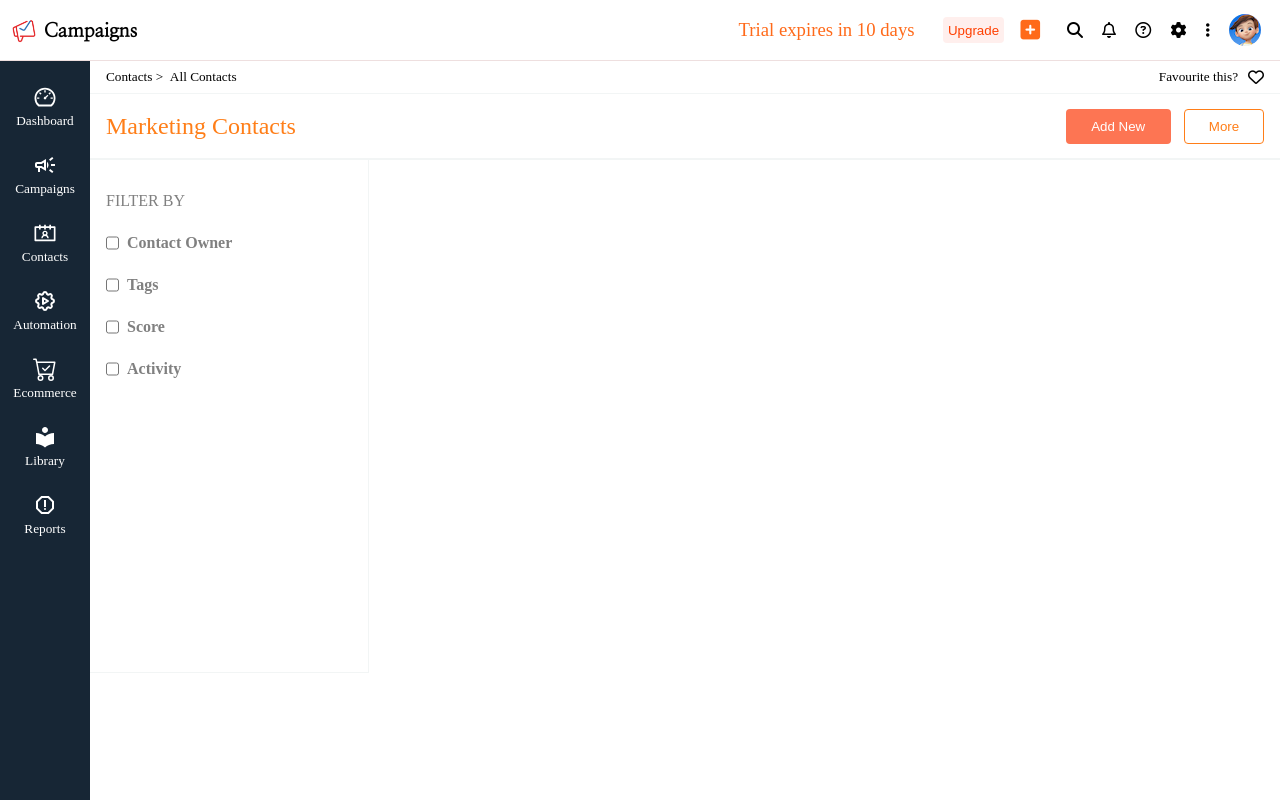
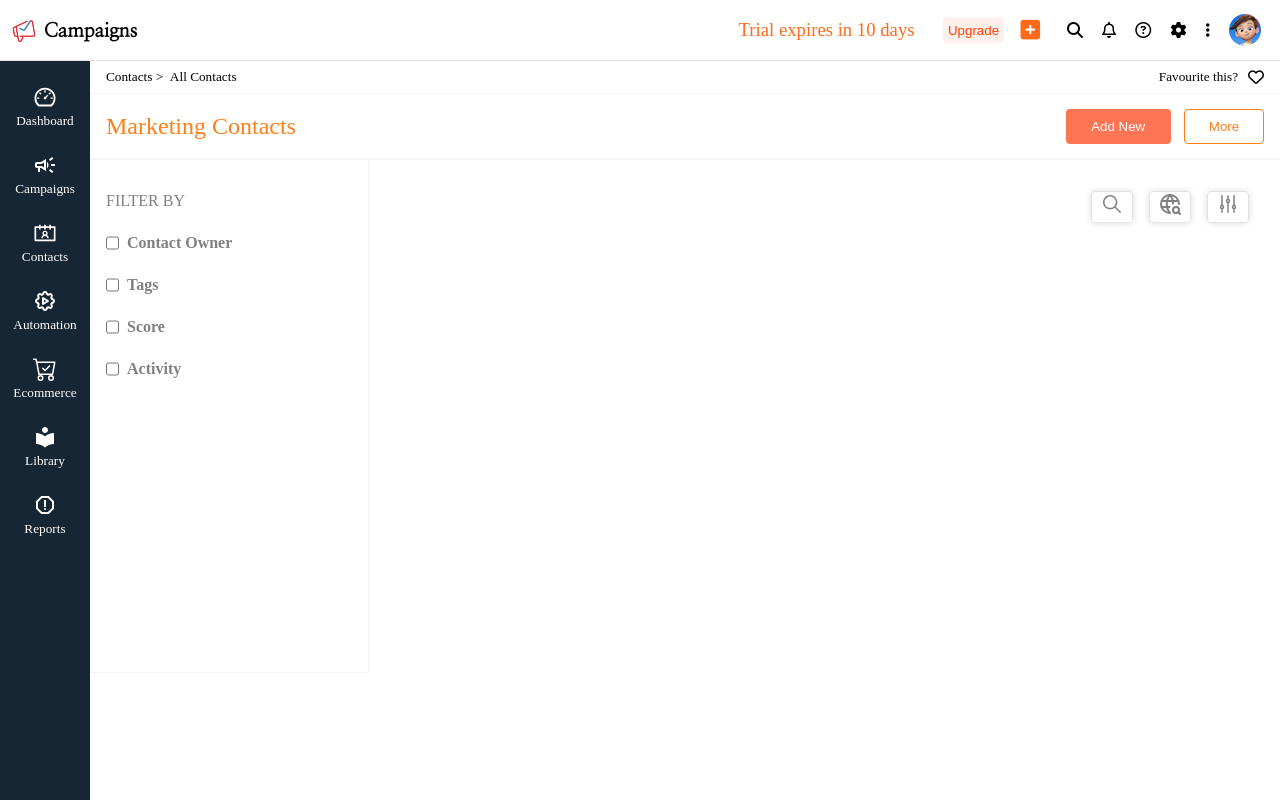
Before and after one commit to alenbabu/Zohodashboardsample, a React (Create React App) app: page / in a window 1280 px wide. Built offline with nearby package versions, Linux system fonts and the light colour scheme.

Commit message:
all contact right div three icons added ,updated

```diff
--- a/src/Components/Allcontact/Allcontact.js
+++ b/src/Components/Allcontact/Allcontact.js
@@ -1,5 +1,9 @@
 import React from 'react'
 import './allcontact.css'
+import { IoIosSearch } from "react-icons/io";
+import { TbWorldSearch } from "react-icons/tb";
+import { HiOutlineAdjustmentsVertical } from "react-icons/hi2";
+
 
 function Allcontact() {
     return (
@@ -27,7 +31,7 @@ function Allcontact() {
                 </div>
 
             </div>
-
+            <div className='allcontacts-wrapper'>
                 <div className='left-div-filterby'>
                     <h4 className='left-div-filterby-text'>FILTER BY</h4>
                     <div className='left-div-content'>
@@ -49,6 +53,27 @@ function Allcontact() {
 
                 </div>
 
+                <div className='right-div-icon-div'>
+                    <div className='right-div-icons'>
+                        <IoIosSearch  style={{ color: "grey", fontSize: "1.5em" }} />
+
+                    </div>
+                    <div className='right-div-icons'>
+                        <TbWorldSearch style={{ color: "grey", fontSize: "1.5em" }} />
+
+                    </div>
+                    <div className='right-div-icons'>
+                        <HiOutlineAdjustmentsVertical style={{ color: "grey", fontSize: "1.5em" }} />
+
+                    </div>
+
+
+                </div>
+
+            </div>
+
+
+
         </div>
     )
 }
--- a/src/Components/Allcontact/allcontact.css
+++ b/src/Components/Allcontact/allcontact.css
@@ -1,11 +1,11 @@
-.allcontact{
+.allcontact {
     flex: 1;
     margin-left: 90px;
     height: 100vh;
 
 }
 
-.contacts-allcontacts-title-div{
+.contacts-allcontacts-title-div {
     position: sticky;
     top: 0;
     width: 100%;
@@ -21,23 +21,23 @@
     justify-content: space-between;
 }
 
-.contact-allcontacts-title{
+.contact-allcontacts-title {
     display: flex;
     flex-direction: row;
     padding-left: 1em;
 }
 
-.contact-allcontacts-fav-title{
+.contact-allcontacts-fav-title {
     display: flex;
     flex-direction: row;
     padding-right: 1em;
 }
 
-.contacts-title-text{
+.contacts-title-text {
     font-weight: lighter;
 }
 
-.contact-allcontacts-header-div{
+.contact-allcontacts-header-div {
     height: 8vh;
     border-top: none;
     border-bottom: 2.5px solid rgb(242, 245, 245);
@@ -48,20 +48,20 @@
     justify-content: space-between;
 }
 
-.contact-allcontacts-header{
+.contact-allcontacts-header {
     padding-left: 1em;
 }
 
-.contact-allcontacts-buttons{
+.contact-allcontacts-buttons {
     padding-right: 1em;
 }
 
-.contact-allcontacts-header-text{
+.contact-allcontacts-header-text {
     font-weight: lighter;
     color: #FF7E18;
 }
 
-.addnew-btn{
+.addnew-btn {
     width: 105px;
     height: 35px;
     margin-right: 1em;
@@ -71,11 +71,11 @@
     border-radius: 4px;
 }
 
-.addnew-btn:hover{
+.addnew-btn:hover {
     box-shadow: 0 8px 8px -4px lightblue;
 }
 
-.more-btn{
+.more-btn {
     width: 80px;
     height: 35px;
     color: #FF7E18;
@@ -84,16 +84,21 @@
     border-radius: 4px;
 }
 
-.more-btn:hover{
+.more-btn:hover {
     box-shadow: 0 8px 8px -4px lightblue;
 }
 
-.left-div-filterby-text{
+.allcontacts-wrapper {
+    display: flex;
+    flex-direction: row;
+}
+
+.left-div-filterby-text {
     color: grey;
     font-weight: lighter
 }
 
-.left-div-filterby{
+.left-div-filterby {
     padding-left: 1em;
     padding-top: 2em;
     width: 22%;
@@ -103,21 +108,46 @@
 
 }
 
-.left-div-content{
+.left-div-content {
     display: flex;
     padding-top: 1.5em;
 }
 
-.left-div-chkbox[type='checkbox']{
+.left-div-chkbox[type='checkbox'] {
     accent-color: #FF7E18;
 
 }
 
-.left-div-text{
+.left-div-text {
     margin-left: 0.5em;
     color: gray;
 }
 
-.left-div-text:hover{
+.left-div-text:hover {
     color: #FF7E18;
 }
+
+.right-div-icon-div {
+    width: 74%;
+    height: 10vh;
+    margin-left: 1em;
+    margin-top: 0.7em;
+    display: flex;
+    flex-direction: row;
+    align-items: center;
+    justify-content: flex-end;
+}
+
+.right-div-icons {
+    border: 1px solid;
+    text-align: center;
+    width: 40px;
+    height: 30px;
+    border-radius: 4px;
+    margin-right: 1em;
+    margin-top: -0.5em;
+    border: 1px solid rgb(223, 228, 228);
+    box-shadow: 0px 0px 6px 0px rgba(0, 0, 0, 0.15);
+    -webkit-box-shadow: 0px 0px 6px 0px rgba(0, 0, 0, 0.15);
+    -moz-box-shadow: 0px 0px 6px 0px rgba(0, 0, 0, 0.15);
+}
```
Lines whose indentation alone changed are shown as unchanged.
